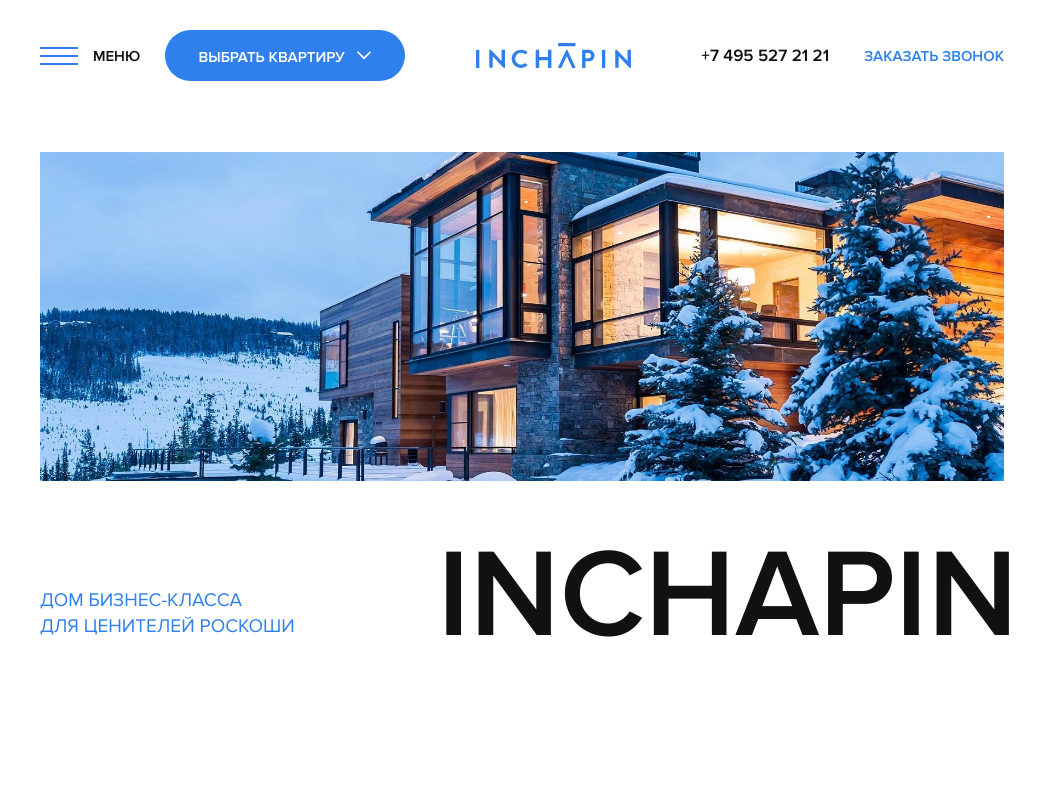
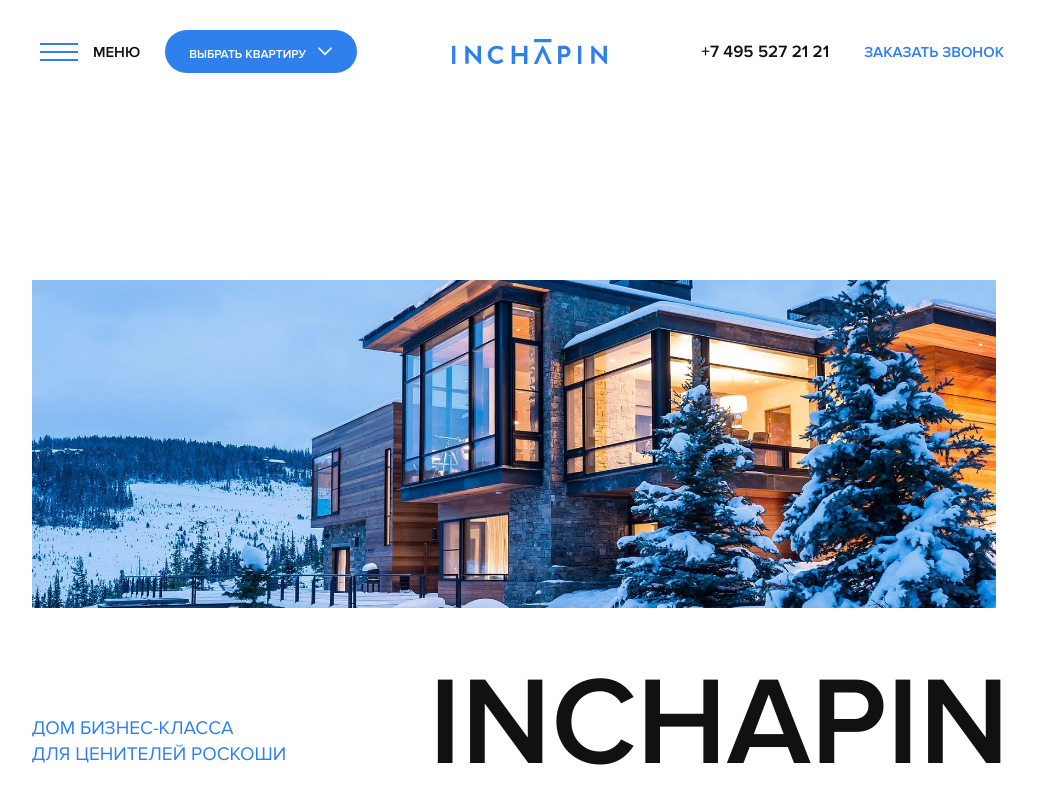
Before and after one commit to AntonAAMain/semprogroup, a Next.js app: page / in a window 1280 px wide. Shown: the whole page, without its empty margins (118-1158 px from the left). Built offline with nearby package versions, Linux system fonts and the light colour scheme.

Commit message:
corrected main block height

```diff
--- a/src/app/page.module.css
+++ b/src/app/page.module.css
@@ -1,8 +1,6 @@
 .main {
   position: relative;
   height: 100%;
-  width: 100vw;
-  display: flex;
-  align-items: center;
-  flex-direction: column;
+  display: grid;
+  grid-template-rows: 100% max-content;
 }
--- a/src/components/layout/Header/ApartmentSelect/ApartmentSelect.module.scss
+++ b/src/components/layout/Header/ApartmentSelect/ApartmentSelect.module.scss
@@ -15,6 +15,29 @@
   color: white;
   text-transform: uppercase;
   cursor: pointer;
+
+  @media screen and (max-width: 1769px) {
+    width: 203px;
+    height: 43px;
+    font-size: 13px;
+  }
+
+  @media screen and (max-width: 1281px) {
+    width: 192px;
+    height: 43px;
+    font-size: 12px;
+  }
+
+  @media screen and (max-width: 1024px) {
+    width: 188px;
+    height: 43px;
+    gap: 10px;
+    font-size: 12px;
+  }
+
+  @media screen and (max-width: 768px) {
+    display: none;
+  }
 }
 
 .text {
```
